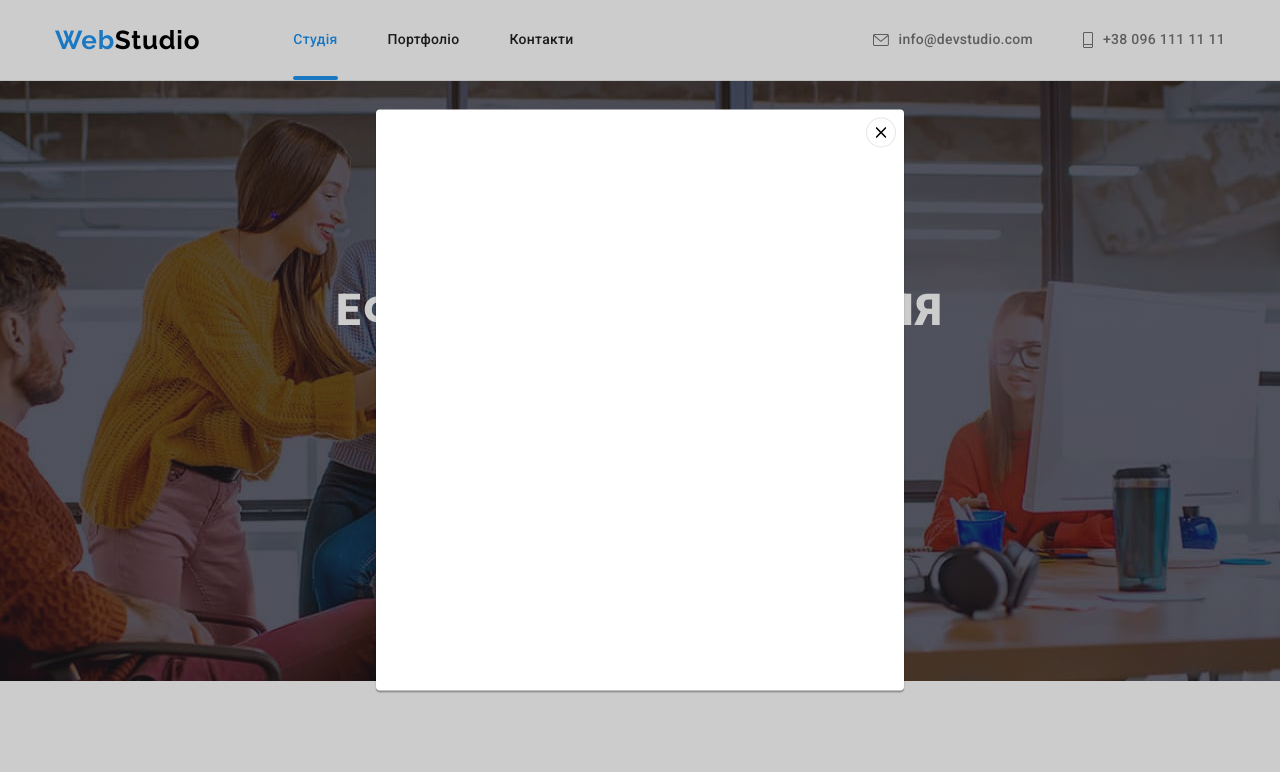
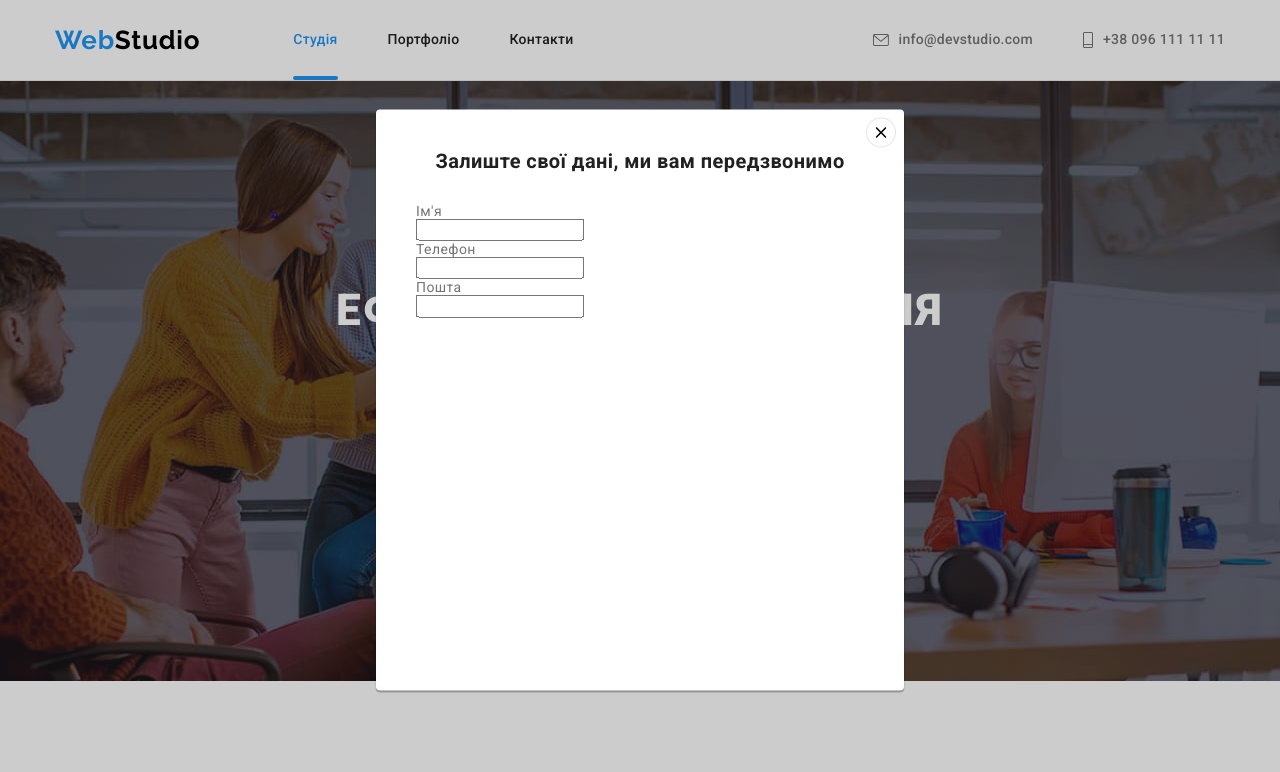
Before and after one commit to Yakomoga777/goit-markup-hw-05, a plain HTML site: page index.html in a window 1280 px wide. Both pictures are taken after a click on the button "Замовити послугу". Shown: the top 772 px of the page. Drawn offline with nearby package versions, Linux system fonts and the light colour scheme.

Commit message:
добавляє form

```diff
--- a/css/styles.css
+++ b/css/styles.css
@@ -568,6 +568,7 @@ footer .logo {
   position: absolute;
   top: 50%;
   left: 50%;
+  padding: 40px;
 
   width: 528px;
   height: 581px;
@@ -607,6 +608,29 @@ footer .logo {
 
   width: 11px;
   outline: var(--outline);
+}
+
+.call {
+  font-weight: 700;
+  font-size: 20px;
+  line-height: 1.15;
+  text-align: center;
+
+  color: var(--title-black-color);
+
+  margin-bottom: 30px;
+}
+
+.label {
+  font-size: 12px;
+  line-height: 1.16;
+  letter-spacing: 0.01em;
+
+  color: var(--text-color);
+}
+
+.input-form {
+  display: block;
 }
 
 /** =====================PORTFOLIO=========PORTFOLIO=========PORTFOLIO=================== */
--- a/index.html
+++ b/index.html
@@ -430,6 +430,24 @@
             <use href="./images/symbol-defs.svg#icon-cross"></use>
           </svg>
         </button>
+        <form class="form">
+          <p class="call">Залиште свої дані, ми вам передзвонимо</p>
+          <div class="form-field" role="group">
+            <label class="lable" for="name">Ім'я <input class="input-form" type="text" /></label>
+          </div>
+          <div class="form-field" role="group">
+            <label class="lable" for="tel"
+              >Телефон
+              <input class="input-form" type="tel" />
+            </label>
+          </div>
+          <div class="form-field" role="group">
+            <label class="lable" for="mail"
+              >Пошта
+              <input class="input-form" type="email" />
+            </label>
+          </div>
+        </form>
       </div>
     </div>
     <!-- JS SCRIPT -->
```
